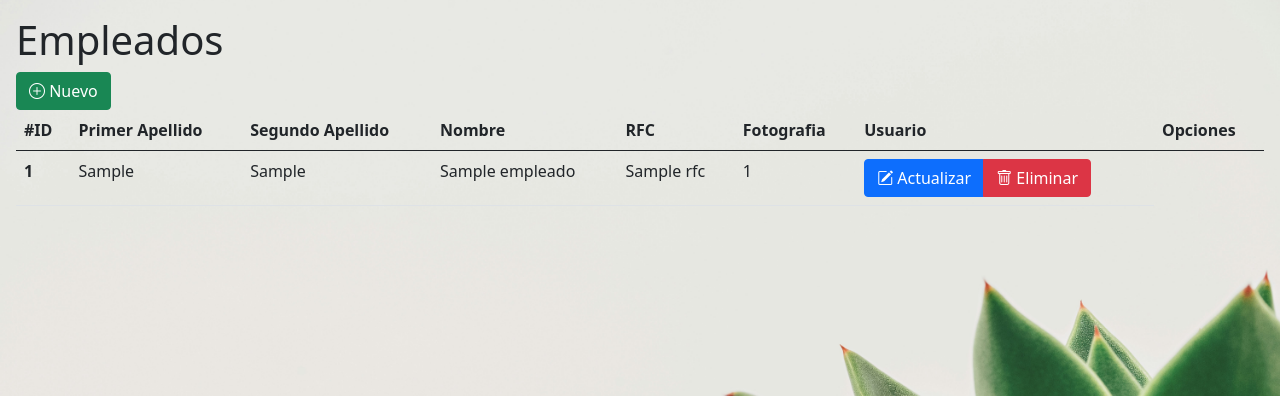
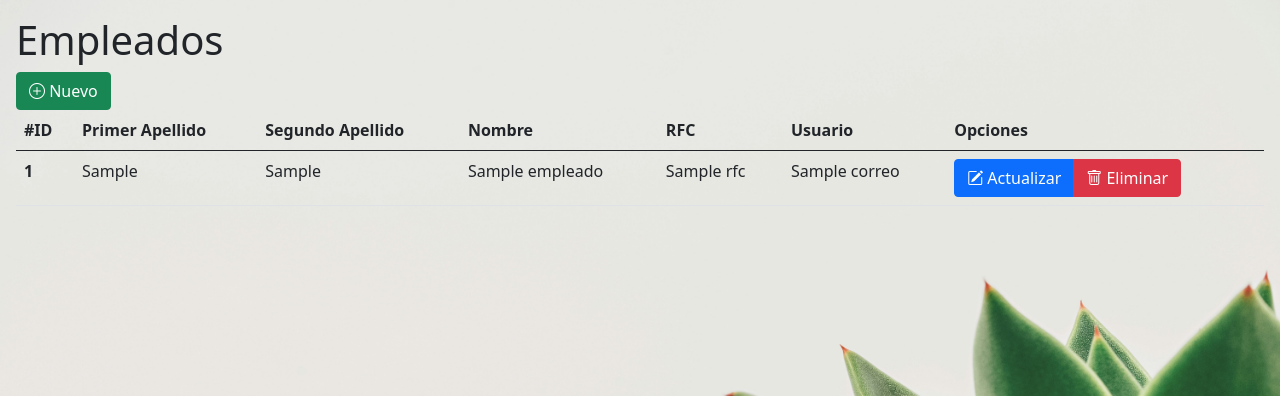
Before and after one commit to agus022/crops, a PHP site: template admin/views/empleado/index.php in a window 1280 px wide. Shown: the part 56-452 px from the top of the page. Run offline with PHP 8.4, Linux system fonts and the light colour scheme; the template is opened without the code that fills it: most values are stand-ins (such as "Sample title", 1, 10 or a date in 2020).

Commit message:
show email on indexEmpleado

```diff
--- a/admin/empleado.class.php
+++ b/admin/empleado.class.php
@@ -67,7 +67,7 @@ class Empleado extends Sistema{
     {
         $this->conexion();
         $result = [];
-        $consulta = 'select * from empleado;';
+        $consulta = 'SELECT e.*, u.correo FROM empleado e JOIN usuario u ON e.id_usuario = u.id_usuario;';
         $sql = $this->conn->prepare($consulta);
         $sql->execute();
         $result = $sql->fetchAll(PDO::FETCH_ASSOC);
--- a/admin/views/empleado/index.php
+++ b/admin/views/empleado/index.php
@@ -14,7 +14,6 @@
                 <th scope="col">Segundo Apellido</th>
                 <th scope="col">Nombre</th>
                 <th scope="col">RFC</th>
-                <th scope="col">Fotografia</th>
                 <th scope="col">Usuario</th>
                 <th scope="col">Opciones</th>
             </tr>
@@ -27,7 +26,7 @@
                     <td><?php echo $empleado['segundo_apellido']; ?></td>
                     <td><?php echo $empleado['nombre']; ?></td>
                     <td><?php echo $empleado['rfc']; ?></td>
-                    <td><?php echo $empleado['id_usuario']; ?></td>
+                    <td><?php echo $empleado['correo'] ?></td>
                     <td>
                         <div class="btn-group" role="group" aria-label="Basic example">
                             <a href="empleado.php?accion=actualizar&id=<?php echo $empleado['id_empleado']; ?>" class="btn btn-primary"><i class="bi bi-pencil-square"></i> Actualizar</a>
```
